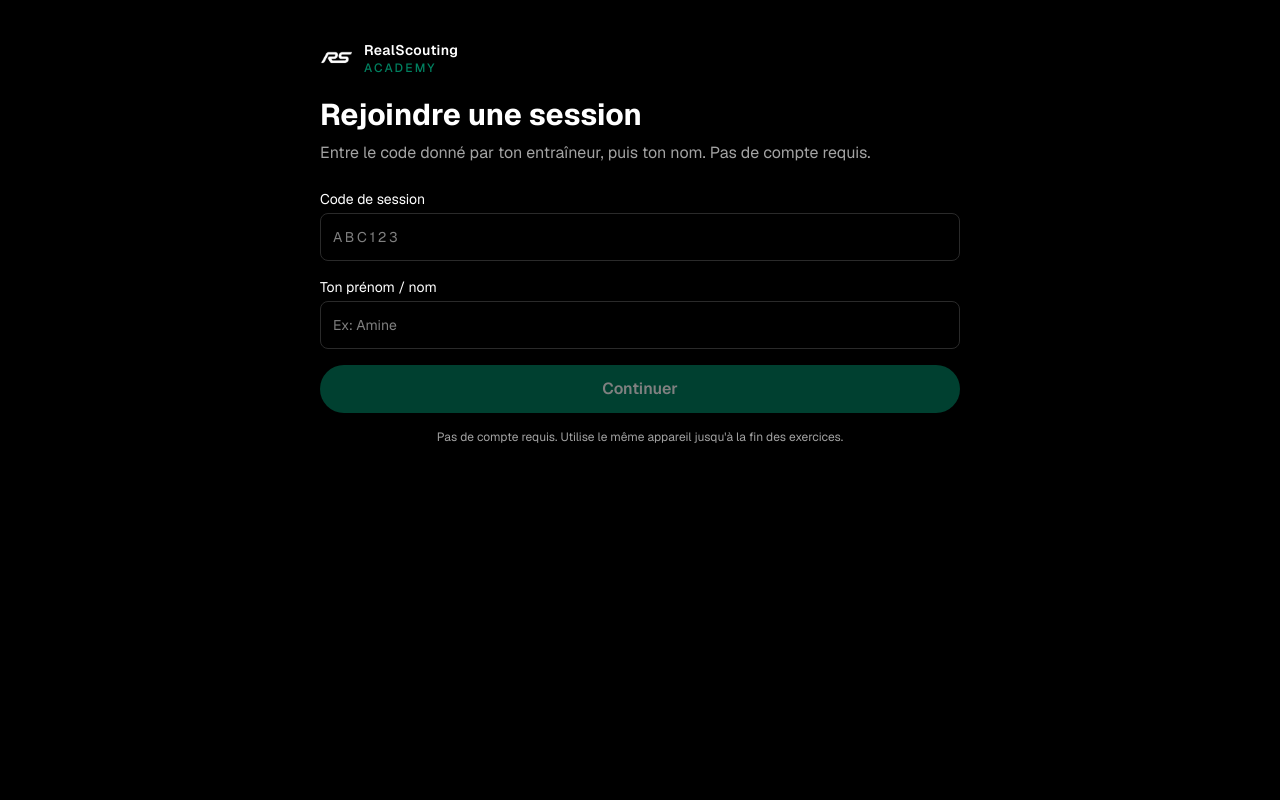
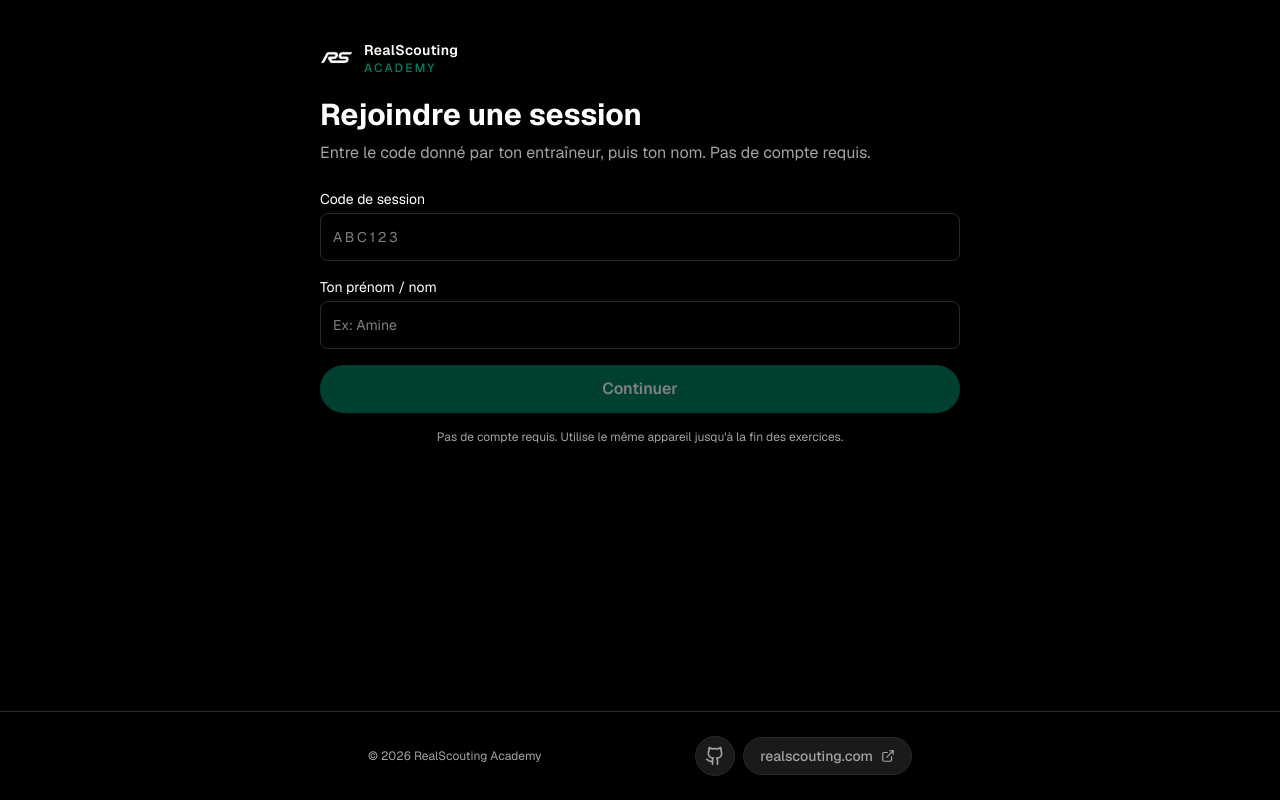
Before and after one commit to imrane-ait-dahmade/reflexion-foot-, a Next.js app: page /join in a window 1280 px wide. Built offline with nearby package versions, Linux system fonts and the light colour scheme.

Commit message:
ui fotter

```diff
--- a/app/layout.tsx
+++ b/app/layout.tsx
@@ -1,5 +1,6 @@
 import type { Metadata } from "next";
 import { Geist, Geist_Mono } from "next/font/google";
+import { SiteFooter } from "@/components/brand/SiteFooter";
 import "./globals.css";
 
 const geistSans = Geist({
@@ -28,7 +29,8 @@ export default function RootLayout({ children }: LayoutProps<"/">) {
       className={`${geistSans.variable} ${geistMono.variable} h-full antialiased`}
     >
       <body className="flex min-h-full flex-col bg-background text-foreground">
-        {children}
+        <div className="flex flex-1 flex-col">{children}</div>
+        <SiteFooter />
       </body>
     </html>
   );
--- /dev/null
+++ b/components/brand/SiteFooter.tsx
@@ -0,0 +1,39 @@
+import { ExternalLink, Github } from "lucide-react";
+
+const GITHUB_URL = "https://github.com/imrane-ait-dahmade/reflexion-foot-";
+const REALSCOUTING_URL = "https://realscouting.com/";
+
+export function SiteFooter() {
+  return (
+    <footer className="mt-auto border-t border-border">
+      <div className="mx-auto flex w-full max-w-xl flex-col items-center gap-4 px-4 py-6 sm:flex-row sm:justify-between">
+        <p className="text-center text-xs text-muted sm:text-left">
+          © {new Date().getFullYear()} RealScouting Academy
+        </p>
+
+        <nav aria-label="Liens externes" className="flex items-center gap-2">
+          <a
+            href={GITHUB_URL}
+            target="_blank"
+            rel="noopener noreferrer"
+            className="inline-flex size-10 items-center justify-center rounded-full border border-border bg-surface text-muted transition hover:border-brand hover:text-brand"
+            aria-label="Code source sur GitHub"
+            title="GitHub"
+          >
+            <Github className="size-5" aria-hidden />
+          </a>
+          <a
+            href={REALSCOUTING_URL}
+            target="_blank"
+            rel="noopener noreferrer"
+            className="inline-flex items-center gap-2 rounded-full border border-border bg-surface px-4 py-2 text-sm font-medium text-muted transition hover:border-brand hover:text-brand"
+            title="RealScouting"
+          >
+            realscouting.com
+            <ExternalLink className="size-3.5" aria-hidden />
+          </a>
+        </nav>
+      </div>
+    </footer>
+  );
+}
```
